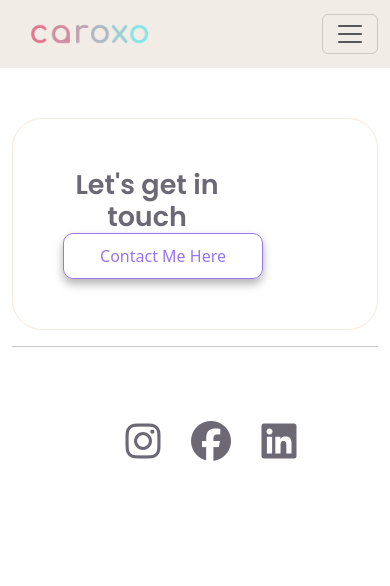
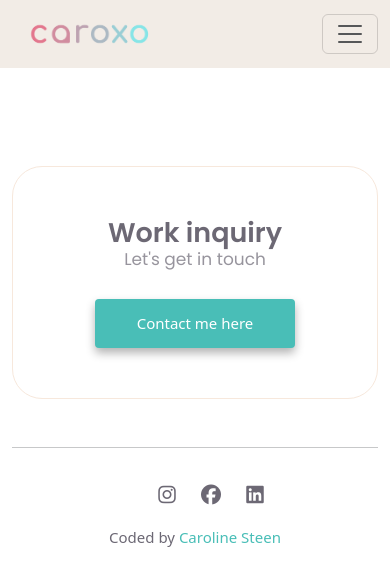
Before and after one commit to carolinesteen/portfolio-project, a plain HTML site: page contact.html in a window 390 px wide. Drawn offline with nearby package versions, Linux system fonts and the light colour scheme; a web font is replaced by a local one.

Commit message:
Making the sites resposive

```diff
--- a/contact.html
+++ b/contact.html
@@ -71,25 +71,37 @@
     </nav>
 
     <div class="container">
-      <div class="contact-container">
+      <div class="contact-container mt-5 mb-5">
         <div class="row">
-          <div class="col-8">
-            <h2>Let's get in touch</h2>
+          <div class="col-md-6 work-inquiry">
+            <h2>Work inquiry</h2>
+            <h3 class="text-center">Let's get in touch</h3>
           </div>
-          <div class="col 4">
-            <div class="link-buttons">
-              <a href="#" class="contact-me-link">Contact me here</a>
-            </div>
+          <div class="col-md-6">
+            <a
+              href="mailto:csstve@gmail.com"
+              class="btn btn-branding d-sm-block text-center"
+              >Contact me here</a
+            >
           </div>
         </div>
       </div>
       <hr />
-      <div class="contact-icons pt-5">
+      <div class="contact-icons pt-3">
         <ul>
           <li><i class="fa-brands fa-instagram"></i></li>
           <li><i class="fa-brands fa-facebook"></i></li>
           <li><i class="fa-brands fa-linkedin"></i></li>
         </ul>
+        <p>
+          Coded by
+          <a
+            href="https://github.com/carolinesteen/portfolio-project"
+            class="footer-link"
+            target="blank"
+            >Caroline Steen</a
+          >
+        </p>
       </div>
     </div>
   </body>
--- a/src/styles.css
+++ b/src/styles.css
@@ -8,7 +8,7 @@
   --light-color: #f7e8dc;
   --light-color-main: #f2ece6;
   --blue-color1: #87e5e7;
-  --blue-color2: #99ced5;
+  --blue-color2: #49beb7;
   --blue-color3: #abb9c3;
   --pink-color1: #e4768d;
   --pink-color2: #d18c9f;
@@ -68,6 +68,11 @@ p {
   font-size: 15px;
 }
 
+.subheadings h2 {
+  font-size: 20px;
+  color: var(--blue-color3);
+}
+
 .body {
   border: 1px solid rgb(204, 203, 203);
   border-radius: 30px;
@@ -90,8 +95,22 @@ p {
   padding: 10px;
 }
 
-.weather-link {
+.footer-link {
+  text-decoration: none;
+  color: var(--blue-color2);
+}
+
+.btn-branding {
+  background: var(--blue-color2);
+  border-radius: 4px;
   color: white;
+  font-size: 15px;
+  line-height: 27px;
+  padding: 10px 10px;
+  box-shadow: var(--box-shadow);
+  text-align: center;
+
+  max-width: 200px;
 }
 
 /* -------------------- HOMEPAGE CSS --------------------  */
@@ -101,19 +120,6 @@ p {
   padding-top: 100px;
   background: #f8f6f5;
   text-align: center;
-}
-
-.btn-branding {
-  background: var(--pink-color1);
-  border-radius: 4px;
-  color: white;
-  font-size: 18px;
-  line-height: 27px;
-  padding: 15px 30px;
-  box-shadow: var(--box-shadow);
-  margin-top: 30px;
-
-  max-width: 200px;
 }
 
 .link-buttons {
@@ -141,6 +147,10 @@ p {
   border-radius: 50%;
 }
 
+.about-me h3 {
+  text-align: left;
+}
+
 /* -------------------- MY WORK CSS --------------------  */
 
 /* -------------------- CONTACT CSS --------------------  */
@@ -148,7 +158,45 @@ p {
 .contact-container {
   border: 1px solid var(--light-color);
   border-radius: 30px;
-  padding: 50px 50px;
+  padding: 50px 30px;
+  justify-content: center;
+  width: fit-content;
+}
+
+/* -------------------- MEDIA QUIRY --------------------  */
+@media (max-width: 768px) {
+  .container h1 {
+    font-size: 50px;
+  }
+  .heading {
+    padding: 0 5px;
+  }
+  .heading h1 {
+    font-size: 50px;
+  }
+  .btn-branding {
+    margin-top: 20px;
+    display: block;
+    margin: 0 auto;
+    text-align: center;
+  }
+  .contact-icons {
+    font-size: 20px;
+  }
+  .work-inquiry {
+    margin-bottom: 30px;
+  }
+  .about-me {
+    text-align: center;
+  }
+
+  .about-me h3 {
+    text-align: center;
+  }
+
+  #profile-picture {
+    display: block;
+  }
 }
 
 .homepage-link {
```
Also changed, not shown: about.html (+12 -3 lines), index.html (+13 -3 lines), myWork.html (+20 -5 lines).
